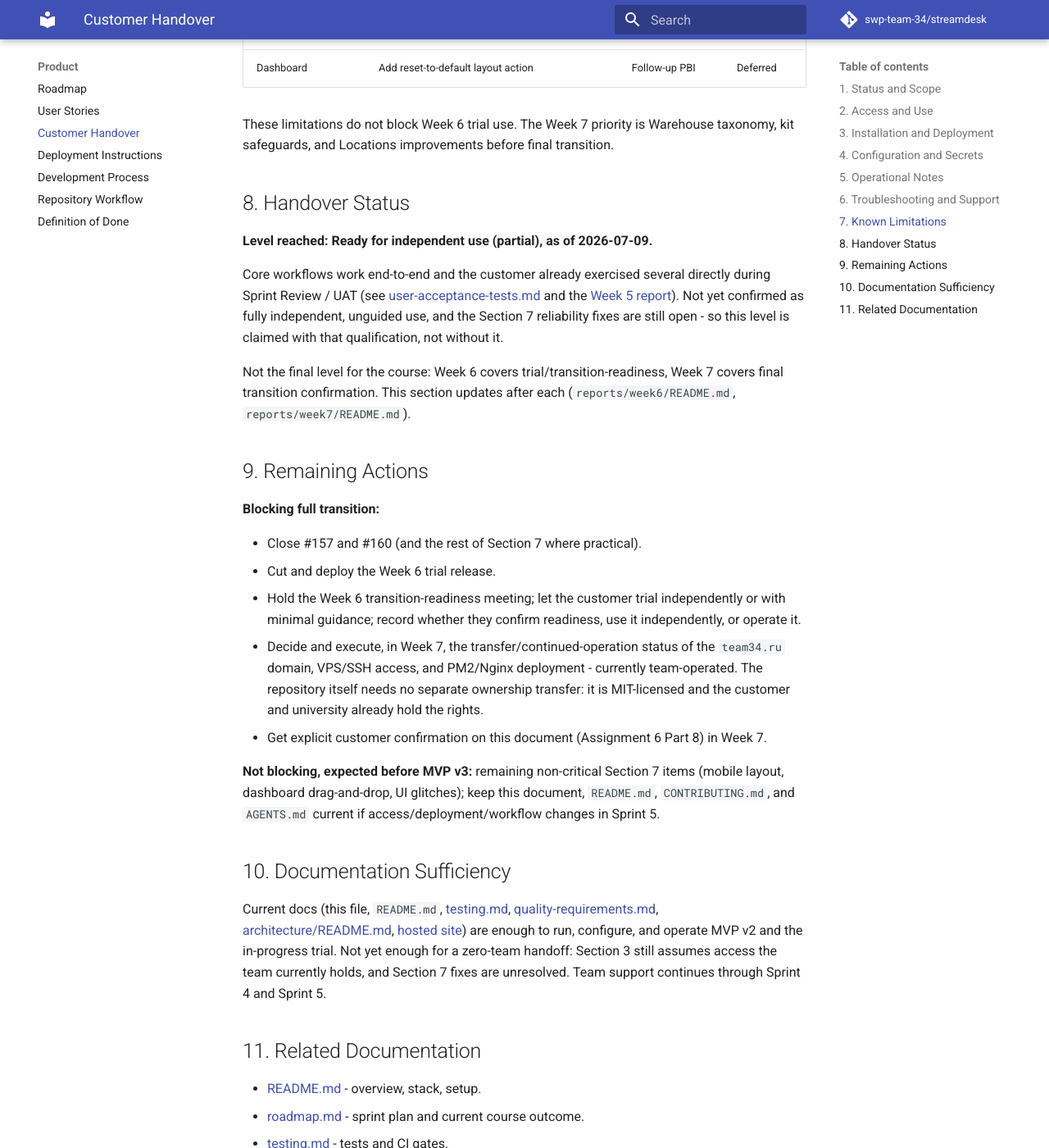
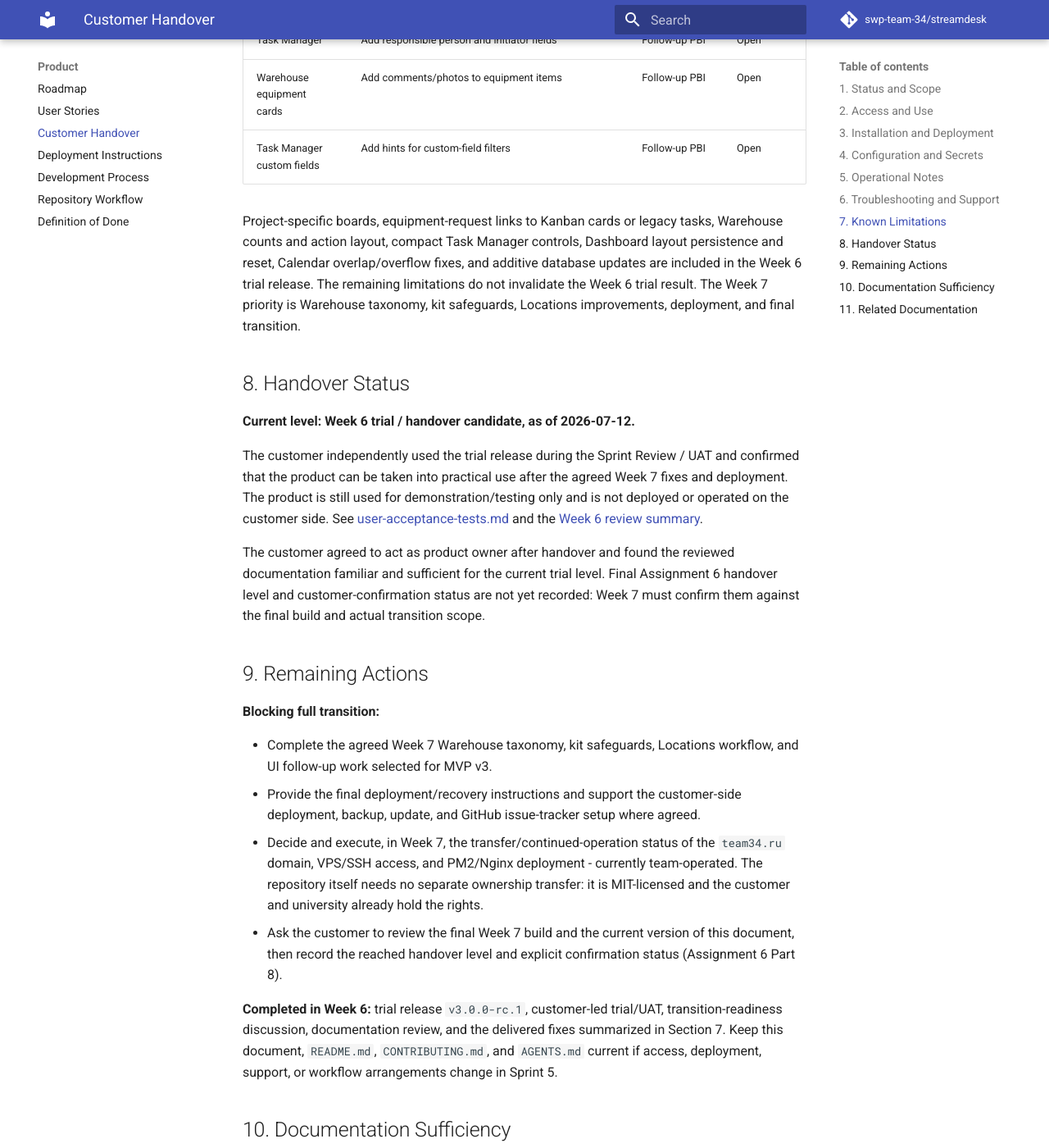
Before and after one commit to swp-team-34/streamdesk, an MkDocs documentation site: the page built from docs/customer-handover.md, in a window 1280 px wide and 1400 px high, scrolled down 2857 px. Shown: the whole window at 82% size. Built offline with MkDocs 1.6.1 and Material for MkDocs 9.7.7, drawn with Linux system fonts in a browser that asks for light colours; comment, search, counter and statistics services are not loaded; some of the changed text lies outside the part shown.

Commit message:
docs: update customer handover status

```diff
--- a/docs/customer-handover.md
+++ b/docs/customer-handover.md
@@ -4,7 +4,7 @@ Current, actual handover state of StreamDesk. Maintained throughout Assignment 6
 whenever access, deployment, limitations, or transition status change. Summarizes the handover -
 follow the links for detail.
 
-Last updated: 2026-07-09 (Week 6, Sprint 4 in progress).
+Last updated: 2026-07-12 (Week 6 trial and transition-readiness review completed).
 
 ## 1. Status and Scope
 
@@ -12,10 +12,10 @@ StreamDesk is a multi-tenant workflow platform for event/production teams: equip
 task manager, calendar, projects, estimates, connection schemes, and machine monitoring,
 isolated per company.
 
-Latest release: **[v2.0.0 (MVP v2)](https://github.com/swp-team-34/streamdesk/releases/tag/v2.0.0)**,
-live at **[team34.ru](https://team34.ru/)**. Sprint 4 ([milestone](https://github.com/swp-team-34/streamdesk/milestone/4),
-Week 6, July 6-12) is in progress on deployment reliability and interface stability - see
-[roadmap.md](roadmap.md). A Week 6 trial release follows at Sprint 4 close; final MVP v3 is
+Latest release: **[v3.0.0-rc.1 (Week 6 trial / handover candidate)](https://github.com/swp-team-34/streamdesk/releases/tag/v3.0.0-rc.1)**,
+available at **[team34.ru](https://team34.ru/)**. Sprint 4 ([milestone](https://github.com/swp-team-34/streamdesk/milestone/4),
+Week 6, July 6-12) delivered the trial increment and transition-readiness evidence - see
+[roadmap.md](roadmap.md) and the [Week 6 report](../reports/week6/README.md). Final MVP v3 is
 planned for Sprint 5 (Week 7, July 13-19).
 
 Scope: the deployed application, source repository, maintained docs, and guidance to run,
@@ -26,10 +26,12 @@ configure, and troubleshoot the product without the dev team present.
 - **Instance:** [team34.ru](https://team34.ru/)
 - **Sign-in:** any email/password to register, then "for personal use" - or register via a
   company invite link (owners generate these from company settings).
-- **Usable now:** task manager (Kanban), calendar, warehouse tracking/checkout, dashboard,
-  monitoring-agent downloads. Estimates and connection schemes work but are less mature.
-- **Not yet implemented:** a dedicated "projects" page and several warehouse features (see
-  [Section 7](#7-known-limitations)).
+- **Usable now:** task manager (including project-specific Kanban boards), calendar, projects,
+  locations and issue reporting, warehouse tracking/checkout requests, customizable dashboard,
+  and monitoring-agent downloads. Estimates and connection schemes work but are less mature.
+- **Trial result:** the customer independently registered, created a company, and exercised the
+  Dashboard, Task Manager, Calendar, Projects, Locations, and Warehouse workflows. The result was
+  **passed with observations**; remaining work is listed in [Section 7](#7-known-limitations).
 
 ## 3. Installation and Deployment
 
@@ -89,56 +91,63 @@ Current limitations from the Week 6 customer trial:
 | --- | --- | --- | --- |
 | Warehouse categories | User-configurable categories/subcategories | Sprint 5 follow-up PBI | Open |
 | Warehouse kits | Prevent issuing active kit components separately; log removals | Sprint 5 follow-up PBI | Open |
-| Locations | Expand into venue archive with notes, files, history, and issue workflow | Sprint 5 follow-up PBI | Open |
-| Warehouse requests | Link requests to tasks as well as projects | Follow-up PBI | Open |
+| Locations | Expand the basic locations and issue flow into a venue archive with editing, notes, files, history, and resolve/archive workflows | Sprint 5 follow-up PBI | Open |
+| Location integration | Complete location context across Warehouse and task/stream issue entry points | Sprint 5 follow-up PBI | Open |
 | Task Manager | Add responsible person and initiator fields | Follow-up PBI | Open |
 | Warehouse equipment cards | Add comments/photos to equipment items | Follow-up PBI | Open |
 | Task Manager custom fields | Add hints for custom-field filters | Follow-up PBI | Open |
-| Dashboard | Add reset-to-default layout action | Follow-up PBI | Deferred |
 
-These limitations do not block Week 6 trial use. The Week 7 priority is Warehouse taxonomy,
-kit safeguards, and Locations improvements before final transition.
+Project-specific boards, equipment-request links to Kanban cards or legacy tasks, Warehouse
+counts and action layout, compact Task Manager controls, Dashboard layout persistence and reset,
+Calendar overlap/overflow fixes, and additive database updates are included in the Week 6 trial
+release. The remaining limitations do not invalidate the Week 6 trial result. The Week 7 priority
+is Warehouse taxonomy, kit safeguards, Locations improvements, deployment, and final transition.
 
 ## 8. Handover Status
 
-**Level reached: Ready for independent use (partial), as of 2026-07-09.**
+**Current level: Week 6 trial / handover candidate, as of 2026-07-12.**
 
-Core workflows work end-to-end and the customer already exercised several directly during
-Sprint Review / UAT (see [user-acceptance-tests.md](user-acceptance-tests.md) and the
-[Week 5 report](../reports/week5/README.md)). Not yet confirmed as fully independent, unguided
-use, and the Section 7 reliability fixes are still open - so this level is claimed with that
-qualification, not without it.
+The customer independently used the trial release during the Sprint Review / UAT and confirmed
+that the product can be taken into practical use after the agreed Week 7 fixes and deployment.
+The product is still used for demonstration/testing only and is not deployed or operated on the
+customer side. See [user-acceptance-tests.md](user-acceptance-tests.md) and the
+[Week 6 review summary](../reports/week6/sprint-review-summary.md).
 
-Not the final level for the course: Week 6 covers trial/transition-readiness, Week 7 covers
-final transition confirmation. This section updates after each
-(`reports/week6/README.md`, `reports/week7/README.md`).
+The customer agreed to act as product owner after handover and found the reviewed documentation
+familiar and sufficient for the current trial level. Final Assignment 6 handover level and
+customer-confirmation status are not yet recorded: Week 7 must confirm them against the final
+build and actual transition scope.
 
 ## 9. Remaining Actions
 
 **Blocking full transition:**
 
-- Close #157 and #160 (and the rest of Section 7 where practical).
-- Cut and deploy the Week 6 trial release.
-- Hold the Week 6 transition-readiness meeting; let the customer trial independently or with
-  minimal guidance; record whether they confirm readiness, use it independently, or operate it.
+- Complete the agreed Week 7 Warehouse taxonomy, kit safeguards, Locations workflow, and UI
+  follow-up work selected for MVP v3.
+- Provide the final deployment/recovery instructions and support the customer-side deployment,
+  backup, update, and GitHub issue-tracker setup where agreed.
 - Decide and execute, in Week 7, the transfer/continued-operation status of the `team34.ru`
   domain, VPS/SSH access, and PM2/Nginx deployment - currently team-operated. The repository
   itself needs no separate ownership transfer: it is MIT-licensed and the customer and
   university already hold the rights.
-- Get explicit customer confirmation on this document (Assignment 6 Part 8) in Week 7.
+- Ask the customer to review the final Week 7 build and the current version of this document,
+  then record the reached handover level and explicit confirmation status (Assignment 6 Part 8).
 
-**Not blocking, expected before MVP v3:** remaining non-critical Section 7 items (mobile
-layout, dashboard drag-and-drop, UI glitches); keep this document, `README.md`,
-`CONTRIBUTING.md`, and `AGENTS.md` current if access/deployment/workflow changes in Sprint 5.
+**Completed in Week 6:** trial release `v3.0.0-rc.1`, customer-led trial/UAT,
+transition-readiness discussion, documentation review, and the delivered fixes summarized in
+Section 7. Keep this document, `README.md`, `CONTRIBUTING.md`, and `AGENTS.md` current if
+access, deployment, support, or workflow arrangements change in Sprint 5.
 
 ## 10. Documentation Sufficiency
 
 Current docs (this file, `README.md`, [testing.md](testing.md),
 [quality-requirements.md](quality-requirements.md), [architecture/README.md](architecture/README.md),
-[hosted site](https://swp-team-34.github.io/streamdesk/)) are enough to run, configure, and
-operate MVP v2 and the in-progress trial. Not yet enough for a zero-team handoff: Section 3
-still assumes access the team currently holds, and Section 7 fixes are unresolved. Team support
-continues through Sprint 4 and Sprint 5.
+[hosted site](https://swp-team-34.github.io/streamdesk/)) were reviewed by the customer, who
+reported no specific documentation gap, and are sufficient for the current Week 6 trial /
+handover-candidate level. They are not yet sufficient evidence of a zero-team final transition:
+the production deployment remains team-operated, the customer-side deployment has not happened,
+and the final ownership/access arrangements are undecided. Team support remains necessary for
+the agreed Week 7 fixes, deployment, backups, updates, issue-tracker setup, and final handover.
 
 ## 11. Related Documentation
 
```
